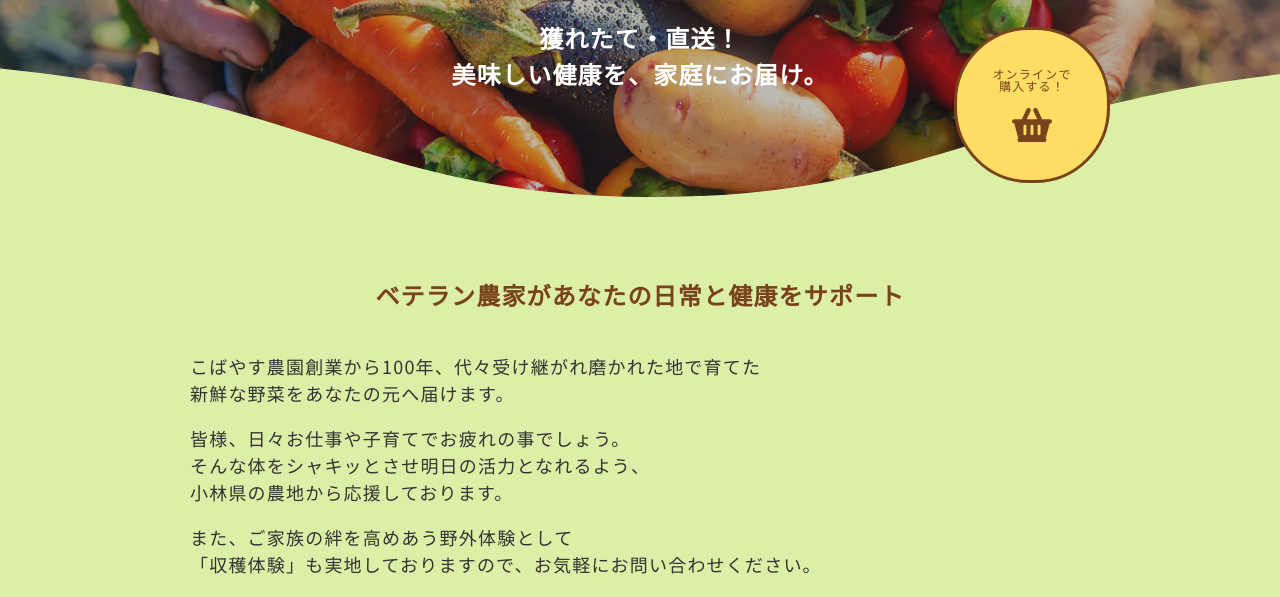
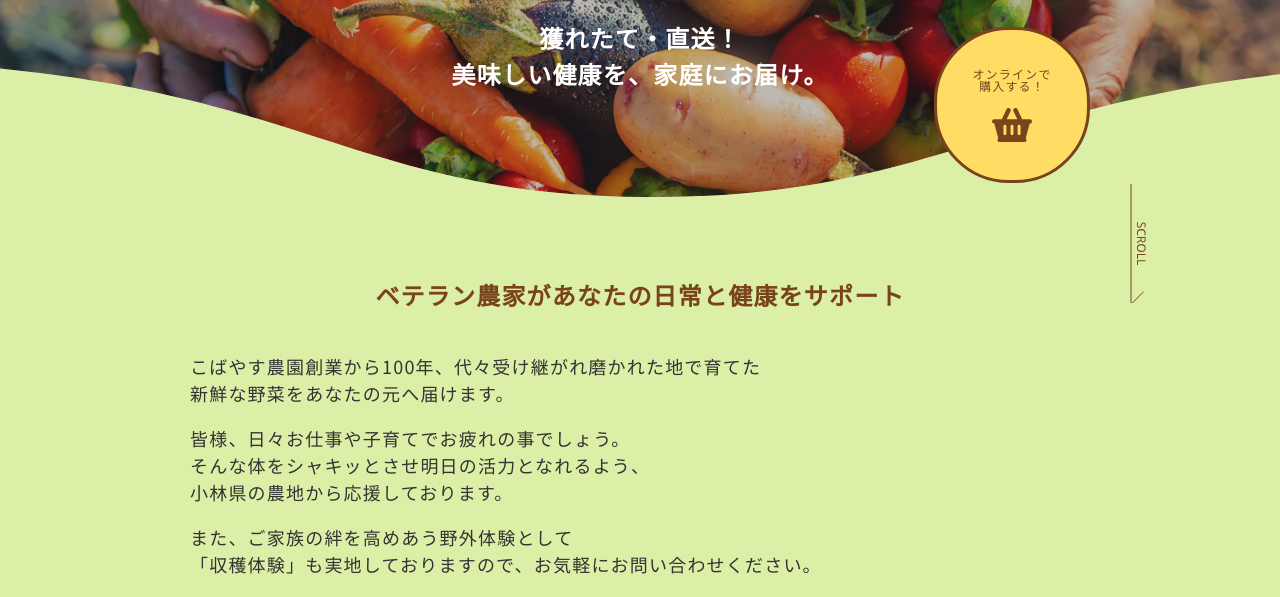
Before and after one commit to fuchsia-84/Kobayasu_farm, a plain HTML site: page index.html in a window 1280 px wide. Shown: the part 203-800 px from the top of the page. Drawn offline with nearby package versions, Linux system fonts and the light colour scheme.

Commit message:
fix shopping button position , make scroll arrow.

```diff
--- a/css/main.css
+++ b/css/main.css
@@ -131,7 +131,7 @@ dd {
     background-color: #FFDD64;
     border: 3px solid #79431C;
     font-size: 0.5rem;
-    margin: 150px 20px 0 auto;
+    margin: 150px 40px 0 auto;
     position: relative;
     cursor: pointer;
     z-index: 801;
@@ -158,19 +158,14 @@ dd {
     left: 55px;
     z-index: 802;
 }
-/*
-#shop_btn span {
+.scroll {
     display: block;
-    width: 30%;
-    max-width: 40px;
-    height: 30%;
-    background-image: url(../img/svg/basket.svg);
+    width: 40px;
+    height: 120px;
+    background-image: url(../img/svg/scroll_down_btn.svg);
     background-repeat: no-repeat;
-    background-size: contain;
-}
-*/
-.scroll {
-    display: none;
+    position: absolute;
+    right: -40px;
 }
 .page_top_btn {
     display: none;
```
Also changed, not shown: img/svg/scroll_down_btn.svg (added).
